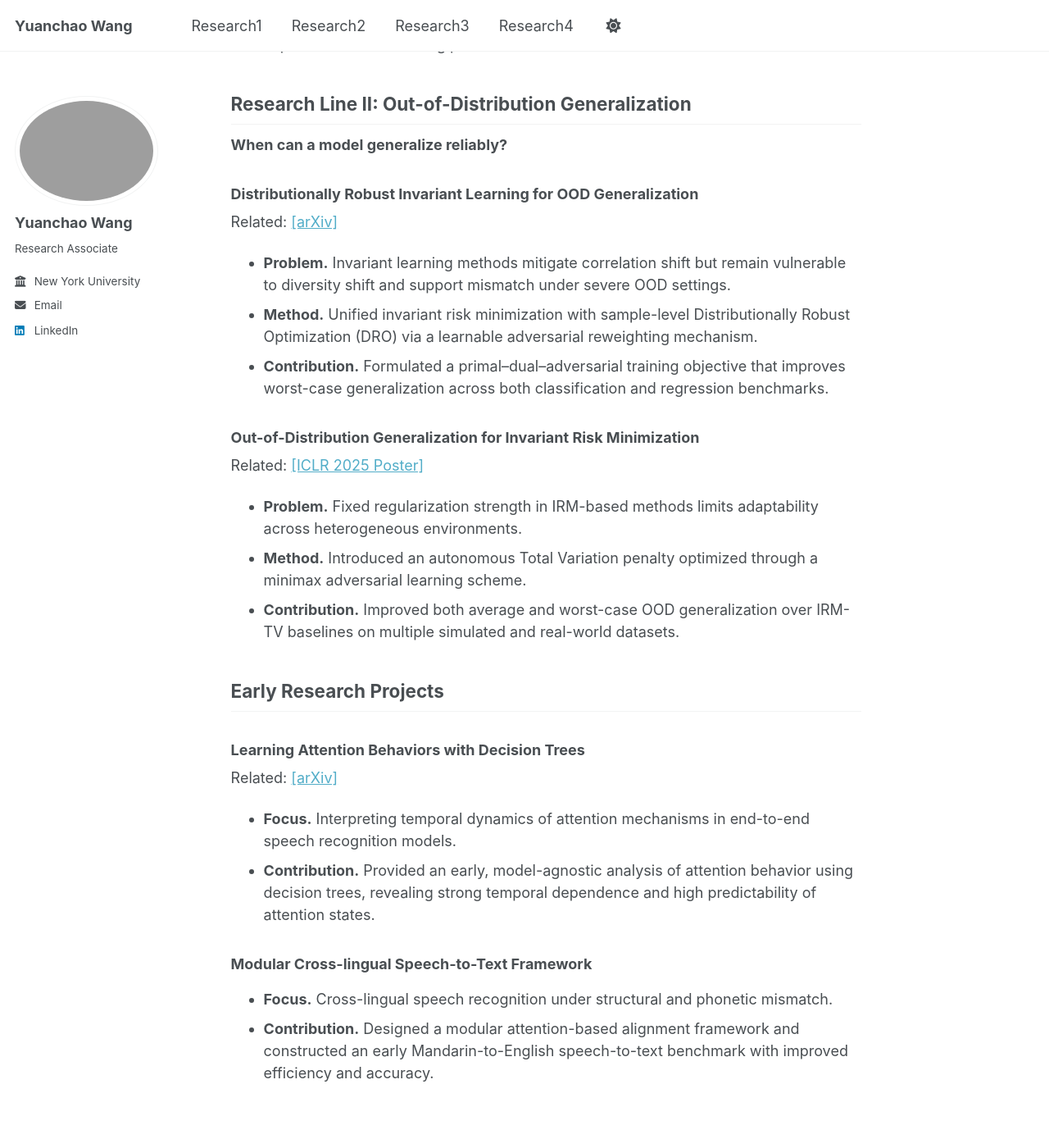
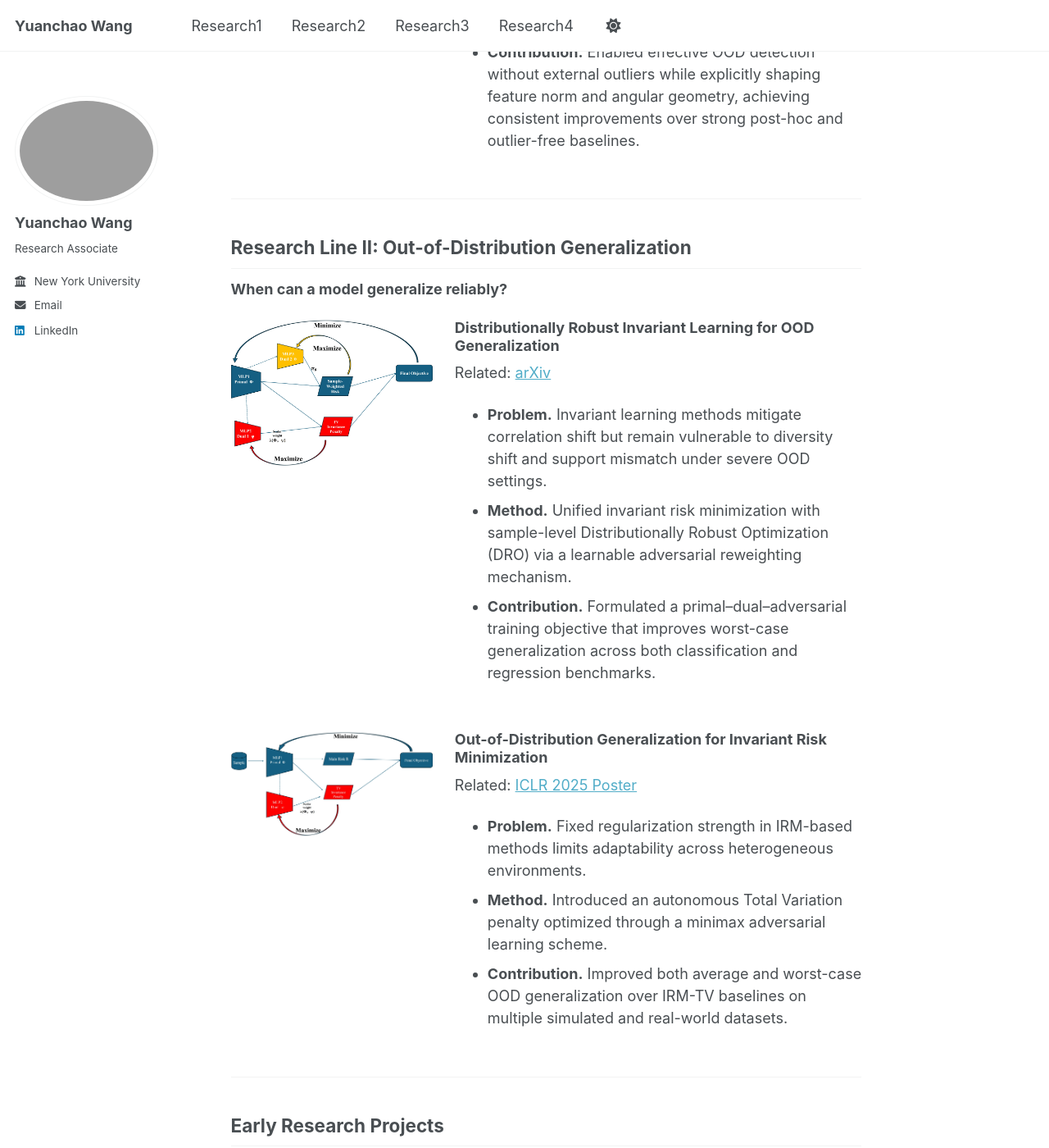
Before and after one commit to JohnnyWyc/JohnnyWyc.github.io, a Jekyll site: the page built from _pages/Research2.md, in a window 1280 px wide and 1400 px high, scrolled down 547 px. Shown: the whole window at 82% size. Built offline with Jekyll 4.4.1, drawn with Linux system fonts in a browser that asks for light colours; a script bundle is joined from its source files by our own code; library files that are not in the unit come from our copies.

Commit message:
Revise Research2.md with new sections and formatting
Updated the Research2 page with new formatting and additional content on Out-of-Distribution detection and generalization methods.

```diff
--- a/_pages/Research2.md
+++ b/_pages/Research2.md
@@ -5,48 +5,93 @@ permalink: /research2/
 author_profile: true
 ---
 
-
-
 ## Research Line I: Out-of-Distribution Detection
 **When should a model abstain?**
 
-### Out-of-Distribution Detection via Self-Supervised Geometry Learning
-Related: [[arXiv]](https://arxiv.org/abs/2511.13539)
+<div style="display:flex; gap:1.5em; align-items:flex-start; margin-bottom:2.2em;">
 
-- **Problem.** Existing OOD detection methods often rely on external outlier data or lack explicit geometric separation between in-distribution and OOD samples.
-- **Method.** Proposed a self-supervised OOD training framework guided by Neural Collapse, combining geometry-aware regularization with feature-space pseudo-OOD generation.
-- **Contribution.** Enabled effective OOD detection without external outliers while explicitly shaping feature norm and angular geometry, achieving consistent improvements over strong post-hoc and outlier-free baselines.
+  <div style="flex:0 0 32%;">
+    <img src="/images/Research/BootOOD.jpg"
+         alt="OOD Detection via Self-Supervised Geometry Learning"
+         style="width:100%; border-radius:8px;">
+  </div>
 
+  <div style="flex:1;">
+    <h3 style="margin-top:0;">Out-of-Distribution Detection via Self-Supervised Geometry Learning</h3>
+    <p>Related: <a href="https://arxiv.org/abs/2511.13539">arXiv</a></p>
+    <ul>
+      <li><strong>Problem.</strong> Existing OOD detection methods often rely on external outlier data or lack explicit geometric separation between in-distribution and OOD samples.</li>
+      <li><strong>Method.</strong> Proposed a self-supervised OOD training framework guided by Neural Collapse, combining geometry-aware regularization with feature-space pseudo-OOD generation.</li>
+      <li><strong>Contribution.</strong> Enabled effective OOD detection without external outliers while explicitly shaping feature norm and angular geometry, achieving consistent improvements over strong post-hoc and outlier-free baselines.</li>
+    </ul>
+  </div>
 
+</div>
+
+---
 
 ## Research Line II: Out-of-Distribution Generalization
 **When can a model generalize reliably?**
 
-### Distributionally Robust Invariant Learning for OOD Generalization
-Related: [[arXiv]](https://arxiv.org/abs/2511.13539)
+<div style="display:flex; gap:1.5em; align-items:flex-start; margin-bottom:2.2em;">
 
-- **Problem.** Invariant learning methods mitigate correlation shift but remain vulnerable to diversity shift and support mismatch under severe OOD settings.
-- **Method.** Unified invariant risk minimization with sample-level Distributionally Robust Optimization (DRO) via a learnable adversarial reweighting mechanism.
-- **Contribution.** Formulated a primal–dual–adversarial training objective that improves worst-case generalization across both classification and regression benchmarks.
+  <div style="flex:0 0 32%;">
+    <img src="/images/Research/2026.jpg"
+         alt="Distributionally Robust Invariant Learning"
+         style="width:100%; border-radius:8px;">
+  </div>
 
-### Out-of-Distribution Generalization for Invariant Risk Minimization
-Related: [[ICLR 2025 Poster]](https://iclr.cc/virtual/2025/poster/29073)
+  <div style="flex:1;">
+    <h3 style="margin-top:0;">Distributionally Robust Invariant Learning for OOD Generalization</h3>
+    <p>Related: <a href="https://arxiv.org/abs/2511.13539">arXiv</a></p>
+    <ul>
+      <li><strong>Problem.</strong> Invariant learning methods mitigate correlation shift but remain vulnerable to diversity shift and support mismatch under severe OOD settings.</li>
+      <li><strong>Method.</strong> Unified invariant risk minimization with sample-level Distributionally Robust Optimization (DRO) via a learnable adversarial reweighting mechanism.</li>
+      <li><strong>Contribution.</strong> Formulated a primal–dual–adversarial training objective that improves worst-case generalization across both classification and regression benchmarks.</li>
+    </ul>
+  </div>
 
-- **Problem.** Fixed regularization strength in IRM-based methods limits adaptability across heterogeneous environments.
-- **Method.** Introduced an autonomous Total Variation penalty optimized through a minimax adversarial learning scheme.
-- **Contribution.** Improved both average and worst-case OOD generalization over IRM-TV baselines on multiple simulated and real-world datasets.
+</div>
 
+<div style="display:flex; gap:1.5em; align-items:flex-start; margin-bottom:2.2em;">
 
+  <div style="flex:0 0 32%;">
+    <img src="/images/Research/2025.jpg"
+         alt="Invariant Risk Minimization under OOD"
+         style="width:100%; border-radius:8px;">
+  </div>
+
+  <div style="flex:1;">
+    <h3 style="margin-top:0;">Out-of-Distribution Generalization for Invariant Risk Minimization</h3>
+    <p>Related: <a href="https://iclr.cc/virtual/2025/poster/29073">ICLR 2025 Poster</a></p>
+    <ul>
+      <li><strong>Problem.</strong> Fixed regularization strength in IRM-based methods limits adaptability across heterogeneous environments.</li>
+      <li><strong>Method.</strong> Introduced an autonomous Total Variation penalty optimized through a minimax adversarial learning scheme.</li>
+      <li><strong>Contribution.</strong> Improved both average and worst-case OOD generalization over IRM-TV baselines on multiple simulated and real-world datasets.</li>
+    </ul>
+  </div>
+
+</div>
+
+---
 
 ## Early Research Projects
 
-### Learning Attention Behaviors with Decision Trees
-Related: [[arXiv]](https://arxiv.org/pdf/2110.03879)
+<div style="display:flex; gap:1.5em; align-items:flex-start; margin-bottom:2.2em;">
 
-- **Focus.** Interpreting temporal dynamics of attention mechanisms in end-to-end speech recognition models.
-- **Contribution.** Provided an early, model-agnostic analysis of attention behavior using decision trees, revealing strong temporal dependence and high predictability of attention states.
+  <div style="flex:0 0 32%;">
+    <img src="/images/Research/Tree.jpg"
+         alt="Learning Attention Behaviors with Decision Trees"
+         style="width:100%; border-radius:8px;">
+  </div>
 
-### Modular Cross-lingual Speech-to-Text Framework
+  <div style="flex:1;">
+    <h3 style="margin-top:0;">Learning Attention Behaviors with Decision Trees</h3>
+    <p>Related: <a href="https://arxiv.org/pdf/2110.03879">arXiv</a></p>
+    <ul>
+      <li><strong>Focus.</strong> Interpreting temporal dynamics of attention mechanisms in end-to-end speech recognition models.</li>
+      <li><strong>Contribution.</strong> Provided an early, model-agnostic analysis of attention behavior using decision trees, revealing strong temporal dependence and high predictability of attention states.</li>
+    </ul>
+  </div>
 
-- **Focus.** Cross-lingual speech recognition under structural and phonetic mismatch.
-- **Contribution.** Designed a modular attention-based alignment framework and constructed an early Mandarin-to-English speech-to-text benchmark with improved efficiency and accuracy.
+</div>
```
